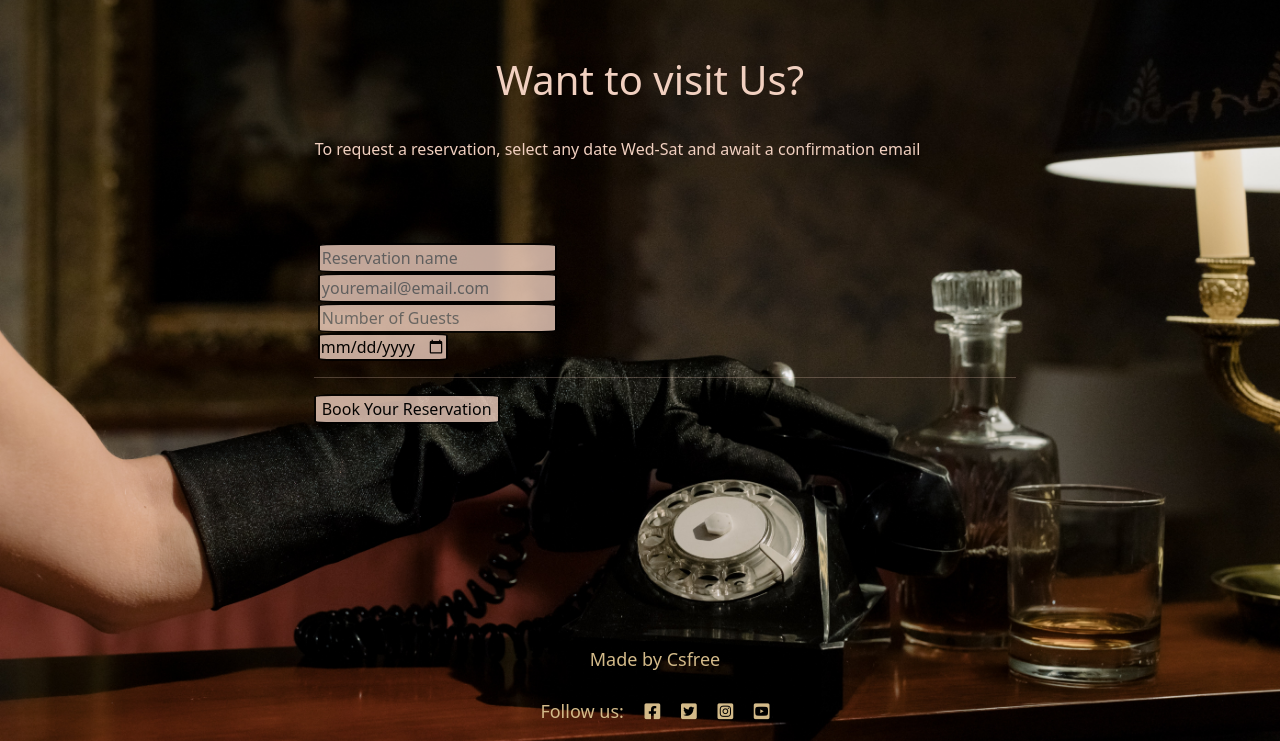
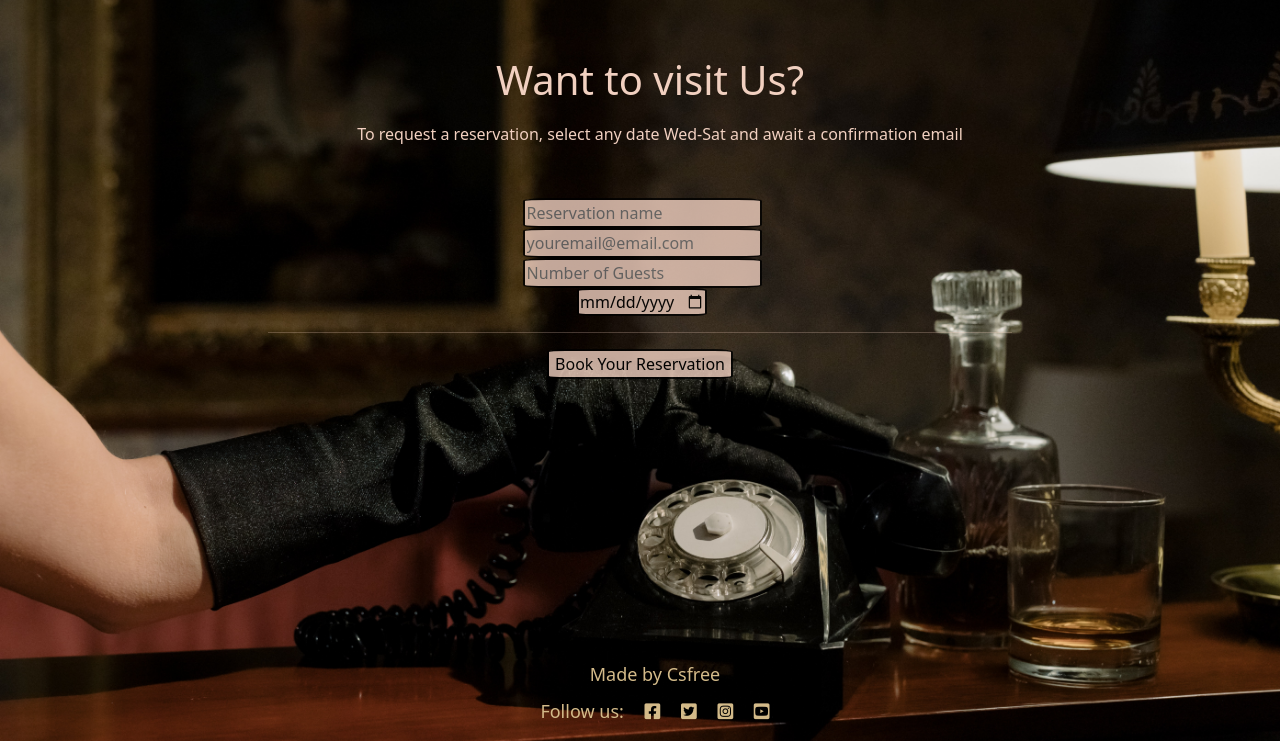
Before and after one commit to Code-Institute-Submissions/csfree87-project4whiskey_JuneResub, a Django app: page /bookings/ in a window 1280 px wide. Shown: the part 59-800 px from the top of the page. Run offline with Django 3.2, Linux system fonts and the light colour scheme.

Commit message:
Changed footer positioning

```diff
--- a/static/css/style.css
+++ b/static/css/style.css
@@ -24,7 +24,11 @@ p {
     color:rgb(241, 208, 192);
     text-align: left;
     padding-left: 30px;
-    padding-top: 25px;
+    padding-top: 10px;
+}
+
+footer {
+    padding-top: 20px;
 }
 
 #navcolor {
@@ -175,6 +179,11 @@ p {
     padding-left: 30px;
 }
 
+.row-3 {
+    color:rgb(241, 208, 192);
+    text-align: center;
+}
+
 .login {
     color:rgb(241, 208, 192);
 }
--- a/templates/bookings.html
+++ b/templates/bookings.html
@@ -5,12 +5,12 @@
     <div class="instructions">
         <div class="col-md-8 mt-3 offset-md-2">
             <h1>Want to visit Us?</h1>
-            <p>To request a reservation,
+            <p class="instructions">To request a reservation,
                select any date Wed-Sat
                and await a confirmation email</p>
         </div>
     </div>
-    <div class="row">
+    <div class="row-3">
         <div class="col-md-8 mt-3 offset-md-2">
             <form id="GuestInfo" action="/confirmation/" method="POST">
               {% csrf_token %}
```
